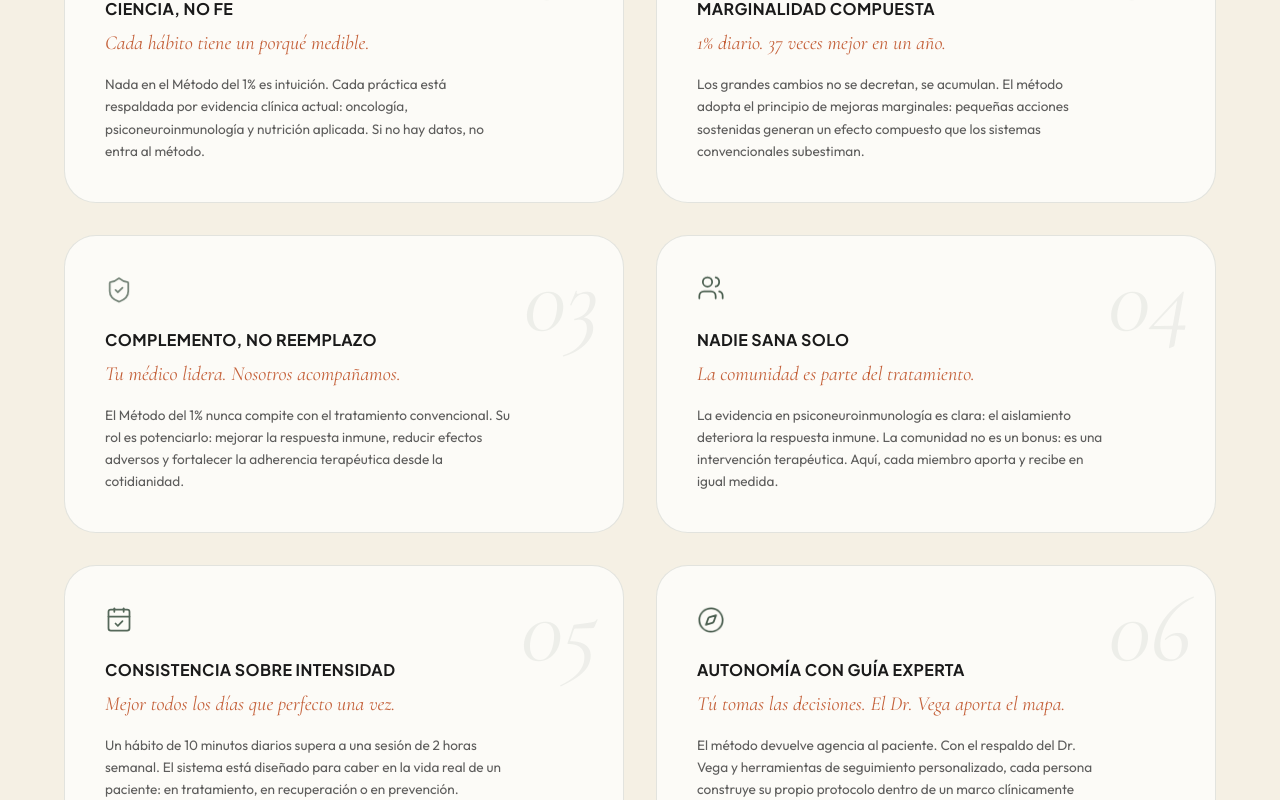
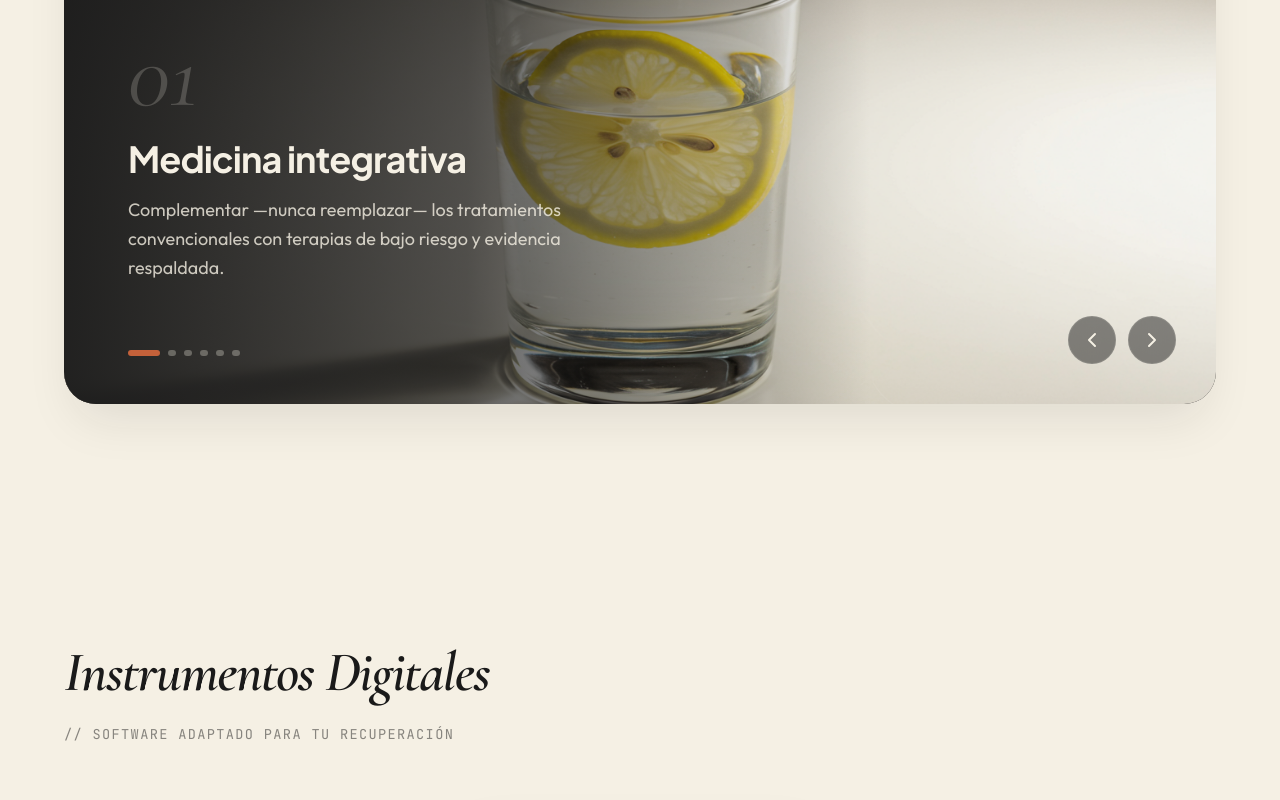
Before and after one commit to jcfiallos/WebUnoPorCien, a React (Vite) app: page / in a window 1280 px wide. Shown: the part 1180-1980 px from the top of the page. Built offline with nearby package versions, Linux system fonts and the light colour scheme.

Commit message:
Refactoriza sección Filosofía a un carrusel dinámico con imágenes y GSAP

```diff
--- a/src/components/Philosophy.jsx
+++ b/src/components/Philosophy.jsx
@@ -1,207 +1,199 @@
-import React, { useEffect, useRef } from 'react';
+import React, { useState, useEffect, useRef } from 'react';
 import { gsap } from 'gsap';
 import { ScrollTrigger } from 'gsap/ScrollTrigger';
-import { Microscope, TrendingUp, ShieldCheck, Users, CalendarCheck, Compass } from 'lucide-react';
-import { cn } from './Navbar'; // re-use utility if you want, or handle via tailwind
+import { ChevronLeft, ChevronRight } from 'lucide-react';
+import { cn } from './Navbar';
+
+import img1 from '../assets/1.webp';
+import img2 from '../assets/2.webp';
+import img3 from '../assets/3.webp';
+import img4 from '../assets/4.webp';
+import img5 from '../assets/5.png';
+import img6 from '../assets/6.png';
 
 gsap.registerPlugin(ScrollTrigger);
 
-const principles = [
+const slides = [
   {
     num: "01",
-    title: "CIENCIA, NO FE",
-    tagline: "Cada hábito tiene un porqué medible.",
-    body: "Nada en el Método del 1% es intuición. Cada práctica está respaldada por evidencia clínica actual: oncología, psiconeuroinmunología y nutrición aplicada. Si no hay datos, no entra al método.",
-    Icon: Microscope,
-    iconClass: "icon-rotate"
+    title: "Medicina integrativa",
+    desc: "Complementar —nunca reemplazar— los tratamientos convencionales con terapias de bajo riesgo y evidencia respaldada.",
+    img: img1
   },
   {
     num: "02",
-    title: "MARGINALIDAD COMPUESTA",
-    tagline: "1% diario. 37 veces mejor en un año.",
-    body: "Los grandes cambios no se decretan, se acumulan. El método adopta el principio de mejoras marginales: pequeñas acciones sostenidas generan un efecto compuesto que los sistemas convencionales subestiman.",
-    Icon: TrendingUp,
-    iconClass: "icon-path"
+    title: "Movimiento y energía vital",
+    desc: "Ejercicio adaptado a cada etapa del proceso oncológico para mejorar la respuesta al tratamiento.",
+    img: img2
   },
   {
     num: "03",
-    title: "COMPLEMENTO, NO REEMPLAZO",
-    tagline: "Tu médico lidera. Nosotros acompañamos.",
-    body: "El Método del 1% nunca compite con el tratamiento convencional. Su rol es potenciarlo: mejorar la respuesta inmune, reducir efectos adversos y fortalecer la adherencia terapéutica desde la cotidianidad.",
-    Icon: ShieldCheck,
-    iconClass: "icon-pulse"
+    title: "Alimentación como medicina",
+    desc: "Nutrición estratégica, suplementos, hidratación y microbiota para fortalecer el sistema inmune.",
+    img: img3
   },
   {
     num: "04",
-    title: "NADIE SANA SOLO",
-    tagline: "La comunidad es parte del tratamiento.",
-    body: "La evidencia en psiconeuroinmunología es clara: el aislamiento deteriora la respuesta inmune. La comunidad no es un bonus: es una intervención terapéutica. Aquí, cada miembro aporta y recibe en igual medida.",
-    Icon: Users,
-    iconClass: "icon-nodes"
+    title: "Mente que sana",
+    desc: "Emociones, psiconeuroinmunología y técnicas mente-cuerpo como aliados en la recuperación.",
+    img: img4
   },
   {
     num: "05",
-    title: "CONSISTENCIA SOBRE INTENSIDAD",
-    tagline: "Mejor todos los días que perfecto una vez.",
-    body: "Un hábito de 10 minutos diarios supera a una sesión de 2 horas semanal. El sistema está diseñado para caber en la vida real de un paciente: en tratamiento, en recuperación o en prevención.",
-    Icon: CalendarCheck,
-    iconClass: "icon-checks"
+    title: "Entorno y conexión",
+    desc: "Naturaleza, vínculos sociales, espiritualidad y sentido de vida como pilares del bienestar integral.",
+    img: img5
   },
   {
     num: "06",
-    title: "AUTONOMÍA CON GUÍA EXPERTA",
-    tagline: "Tú tomas las decisiones. El Dr. Vega aporta el mapa.",
-    body: "El método devuelve agencia al paciente. Con el respaldo del Dr. Vega y herramientas de seguimiento personalizado, cada persona construye su propio protocolo dentro de un marco clínicamente validado.",
-    Icon: Compass,
-    iconClass: "icon-compass"
+    title: "Descanso reparador",
+    desc: "El sueño como medicina y cronoterapia para optimizar el ritmo biológico y la regeneración celular.",
+    img: img6
   }
 ];
 
 const Philosophy = () => {
   const sectionRef = useRef(null);
+  const [current, setCurrent] = useState(0);
+  const textRef = useRef(null);
+  const timerRef = useRef(null);
 
+  const goToSlide = (index) => {
+    if (index === current) return;
+
+    // animate out
+    gsap.to(textRef.current, {
+      opacity: 0,
+      y: 20,
+      duration: 0.3,
+      onComplete: () => {
+        setCurrent(index);
+      }
+    });
+  };
+
+  const nextSlide = () => {
+    goToSlide((current + 1) % slides.length);
+  };
+
+  const prevSlide = () => {
+    goToSlide((current - 1 + slides.length) % slides.length);
+  };
+
+  // Animate in when current changes
+  useEffect(() => {
+    gsap.fromTo(textRef.current,
+      { opacity: 0, y: 20 },
+      { opacity: 1, y: 0, duration: 0.6, ease: "power2.out" }
+    );
+  }, [current]);
+
+  // Autoplay
+  useEffect(() => {
+    timerRef.current = setInterval(nextSlide, 7000);
+    return () => clearInterval(timerRef.current);
+  }, [current]);
+
+  // Initial scroll effect
   useEffect(() => {
     let ctx = gsap.context(() => {
-      // Cards entrance
-      gsap.fromTo(".principle-card",
-        { y: 40, opacity: 0 },
+      gsap.fromTo(".carousel-container",
+        { y: 60, opacity: 0 },
         {
           scrollTrigger: {
             trigger: sectionRef.current,
             start: "top 75%",
           },
-          y: 0,
-          opacity: 1,
-          duration: 0.8,
-          stagger: 0.12,
-          ease: "power2.out",
+          y: 0, opacity: 1, duration: 1, ease: "power3.out"
         }
       );
-
-      // Numbers independent entrance
-      gsap.fromTo(".principle-num",
-        { opacity: 0 },
-        {
-          scrollTrigger: {
-            trigger: sectionRef.current,
-            start: "top 75%",
-          },
-          opacity: 0.08,
-          duration: 1,
-          stagger: 0.12,
-          delay: 0.3,
-          ease: "power2.out",
-        }
-      );
-
     }, sectionRef);
-
     return () => ctx.revert();
   }, []);
 
   return (
     <section id="filosofia" ref={sectionRef} className="py-[120px] px-6 lg:px-16 bg-transparent relative z-10">
-
-      {/* Required specific custom CSS for hover animations and icons */}
-      <style>{`
-        .principle-card:hover {
-          transform: translateY(-6px);
-          box-shadow: 0 20px 60px rgba(196,97,58,0.12);
-        }
-        .principle-card:hover .card-line {
-          width: 40px;
-        }
-        .principle-card:hover .card-tagline {
-          color: var(--color-salvia);
-        }
-        .principle-card:hover .lucide {
-          animation-duration: 0.5s !important; /* speed up on hover */
-        }
-
-        /* Principle 01 - continuous rotate */
-        .icon-rotate .lucide {
-          animation: spin 20s linear infinite;
-        }
-        @keyframes spin { 100% { transform: rotate(360deg); } }
-
-        /* Principle 02 - Ascending path (simulate via clip-path or scale for ease with standard lucide svg) */
-        .icon-path .lucide {
-           /* simplified path draw animation representation */
-           animation: pulse-scale 3s infinite alternate;
-        }
-        @keyframes pulse-scale { 0% { transform: scale(0.9); } 100% { transform: scale(1.1); } }
-
-        /* Principle 03 - Pulse heartbeat */
-        .icon-pulse .lucide {
-          animation: heartbeat 2.5s ease-in-out infinite;
-        }
-        @keyframes heartbeat { 0%, 100% { opacity: 0.6; transform: scale(0.95); } 50% { opacity: 1; transform: scale(1.05); } }
-
-        /* Principle 04 - Nodes/Shake */
-        .icon-nodes .lucide {
-          animation: float 4s ease-in-out infinite;
-        }
-        @keyframes float { 0%, 100% { transform: translateY(0); } 50% { transform: translateY(-4px); } }
-
-        /* Principle 05 - Checkmarks */
-        .icon-checks .lucide {
-          animation: draw-check 3s ease-in-out infinite;
-        }
-        @keyframes draw-check { 0%, 100% { opacity: 0.8; } 50% { opacity: 1; } }
-
-        /* Principle 06 - Compass */
-        .icon-compass .lucide {
-          animation: compass-swing 4s ease-in-out infinite;
-        }
-        @keyframes compass-swing { 0%, 100% { transform: rotate(-15deg); } 50% { transform: rotate(15deg); } }
-      `}</style>
-
       <div className="max-w-7xl mx-auto">
 
-        {/* Header */}
         <div className="text-center mb-16">
           <h2 className="font-garamond italic font-semibold text-4xl md:text-5xl lg:text-[3.5rem] tracking-tight text-carbon mb-4">
-            Los principios que guían cada decisión
+            La Filosofía del 1%
           </h2>
           <p className="font-mono text-[0.85rem] text-carbon/50 uppercase tracking-widest mt-6">
-            // Seis pilares. Un método. Resultados medibles.
+            // Pilares del bienestar integral
           </p>
         </div>
 
-        {/* Grid */}
-        <div className="grid grid-cols-1 lg:grid-cols-2 gap-8">
-          {principles.map((p, i) => (
+        {/* Carousel Container */}
+        <div className="carousel-container relative w-full h-[600px] md:h-[500px] rounded-[2rem] overflow-hidden group shadow-2xl shadow-carbon/10 bg-carbon">
+
+          {/* Images */}
+          {slides.map((slide, index) => (
             <div
-              key={i}
-              className="principle-card group relative bg-white/70 backdrop-blur-sm border border-salvia/15 rounded-[2rem] p-8 md:p-10 transition-all duration-300 ease-out overflow-hidden"
+              key={index}
+              className={cn(
+                "absolute inset-0 transition-opacity duration-1000 ease-in-out",
+                current === index ? "opacity-100 z-10" : "opacity-0 z-0"
+              )}
             >
-              {/* Decorative Number */}
-              <div className="principle-num absolute top-4 right-6 font-garamond italic text-7xl md:text-[6rem] text-salvia opacity-[0.08] leading-none pointer-events-none select-none">
-                {p.num}
-              </div>
-
-              {/* Icon */}
-              <div className={cn("text-salvia mb-6", p.iconClass)}>
-                <p.Icon size={28} strokeWidth={1.5} />
-              </div>
-
-              <div className="relative z-10">
-                <h3 className="font-jakarta font-bold text-base text-carbon tracking-wide uppercase mb-2">
-                  {p.title}
-                </h3>
-                <p className="card-tagline font-garamond italic text-[1.1rem] md:text-xl text-terracota transition-colors duration-300 mb-4">
-                  {p.tagline}
-                </p>
-                <p className="font-outfit text-[0.85rem] text-carbon/70 leading-relaxed max-w-[85%]">
-                  {p.body}
-                </p>
-              </div>
-
-              {/* Decorative Line */}
-              <div className="absolute bottom-6 left-8 h-[2px] w-0 bg-terracota card-line transition-all duration-300 pointer-events-none" />
+              <img
+                src={slide.img}
+                alt={slide.title}
+                className="w-full h-full object-cover"
+              />
+              {/* Gradient overlays to make text readable */}
+              <div className="absolute inset-0 bg-gradient-to-r from-carbon/95 via-carbon/70 to-transparent w-full lg:w-[70%]" />
+              <div className="absolute inset-0 bg-gradient-to-t from-carbon/90 via-carbon/30 to-transparent md:hidden" />
             </div>
           ))}
+
+          {/* Content overlay */}
+          <div className="absolute inset-0 z-20 flex flex-col justify-center px-8 md:px-16 lg:w-[60%]">
+            <div ref={textRef}>
+              <div className="font-garamond italic text-[4rem] md:text-[6rem] text-mantequilla/20 leading-none mb-4 select-none">
+                {slides[current].num}
+              </div>
+              <h3 className="font-jakarta font-bold text-3xl md:text-4xl text-mantequilla mb-4 tracking-tight">
+                {slides[current].title}
+              </h3>
+              <p className="font-outfit text-[1.05rem] md:text-lg text-mantequilla/80 leading-relaxed max-w-lg">
+                {slides[current].desc}
+              </p>
+            </div>
+          </div>
+
+          {/* Controls */}
+          <div className="absolute bottom-6 right-6 md:bottom-10 md:right-10 z-30 flex gap-3">
+            <button
+              onClick={prevSlide}
+              className="w-12 h-12 flex items-center justify-center rounded-full bg-carbon/50 text-mantequilla backdrop-blur-md border border-mantequilla/10 hover:bg-terracota transition-colors"
+            >
+              <ChevronLeft size={24} />
+            </button>
+            <button
+              onClick={nextSlide}
+              className="w-12 h-12 flex items-center justify-center rounded-full bg-carbon/50 text-mantequilla backdrop-blur-md border border-mantequilla/10 hover:bg-terracota transition-colors"
+            >
+              <ChevronRight size={24} />
+            </button>
+          </div>
+
+          {/* Indicators */}
+          <div className="absolute bottom-8 left-8 md:bottom-12 md:left-16 z-30 flex gap-2">
+            {slides.map((_, idx) => (
+              <button
+                key={idx}
+                onClick={() => goToSlide(idx)}
+                className={cn(
+                  "h-1.5 rounded-full transition-all duration-300",
+                  current === idx ? "w-8 bg-terracota" : "w-2 bg-mantequilla/30 hover:bg-mantequilla/60"
+                )}
+              />
+            ))}
+          </div>
+
         </div>
+
       </div>
     </section>
   );
```
